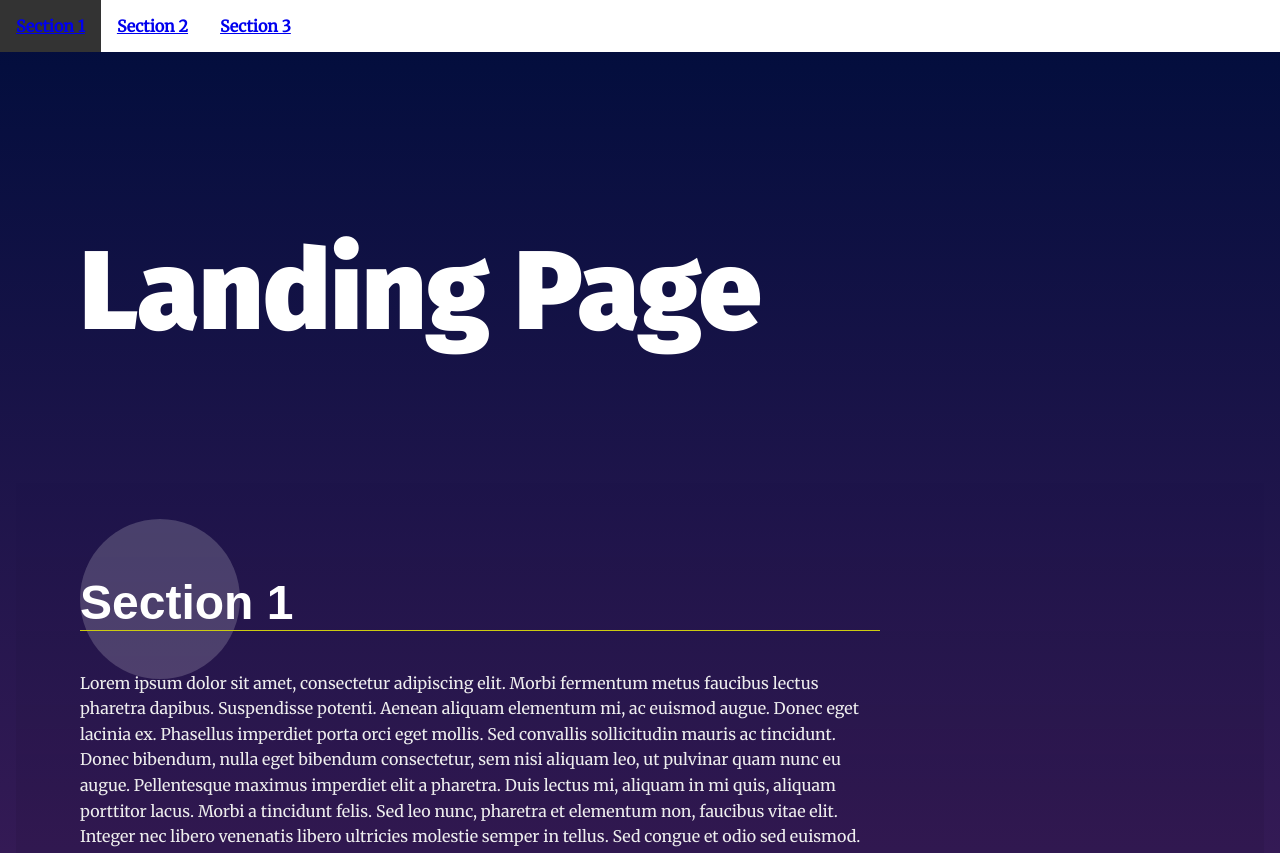
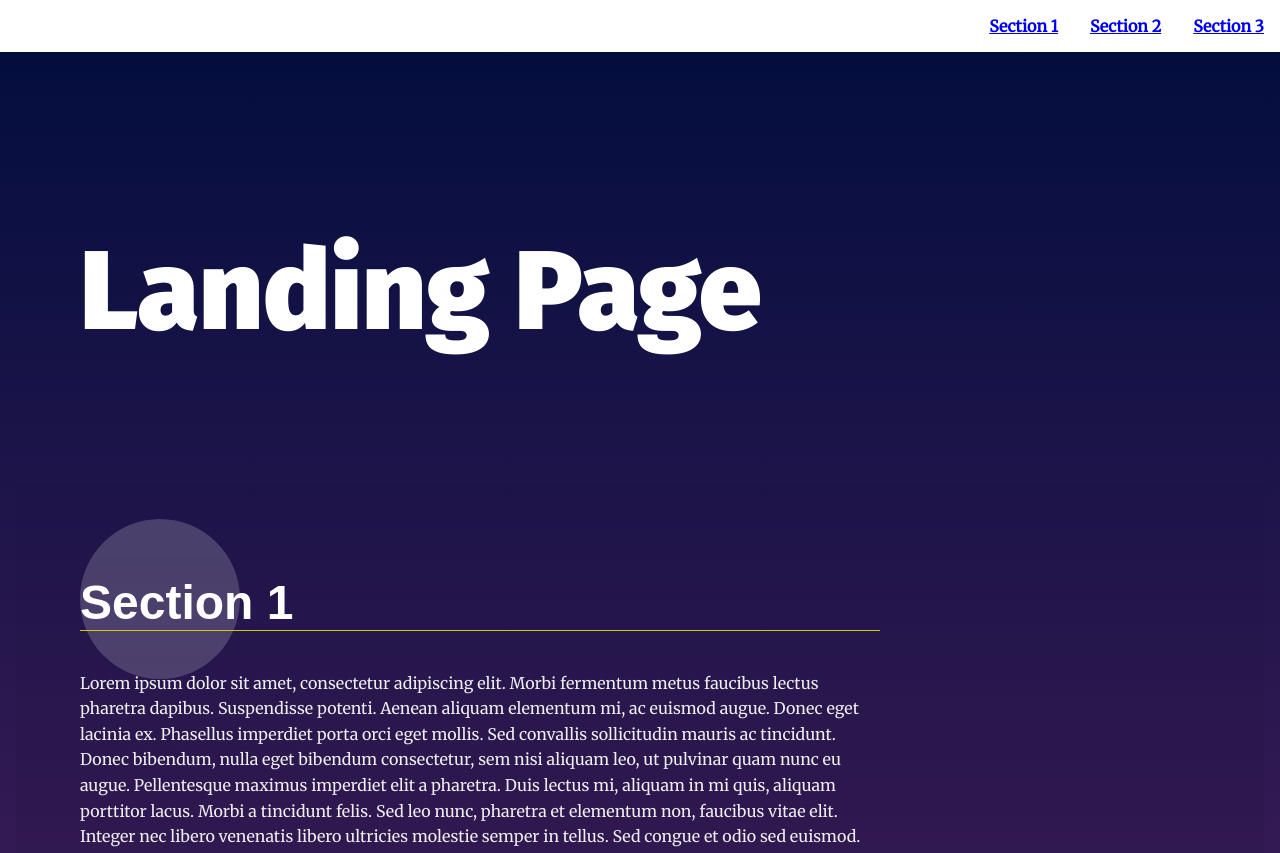
Before and after one commit to Fungieren/LandingPage, a plain HTML site: page index.html in a window 1280 px wide. Shown: the top 853 px of the page. Drawn offline with Linux system fonts and the light colour scheme.

Commit message:
Fixed order of menu items right-to-left

```diff
--- a/css/styles.css
+++ b/css/styles.css
@@ -69,10 +69,11 @@ section {
   padding-left: 0;
   margin: 0;
   text-align: right;
+  float: right;
 }
 
 .navbar__menu li {
-  display: inline-flex;
+  display: inline;
   color: black;
   float: left;
 }
```
